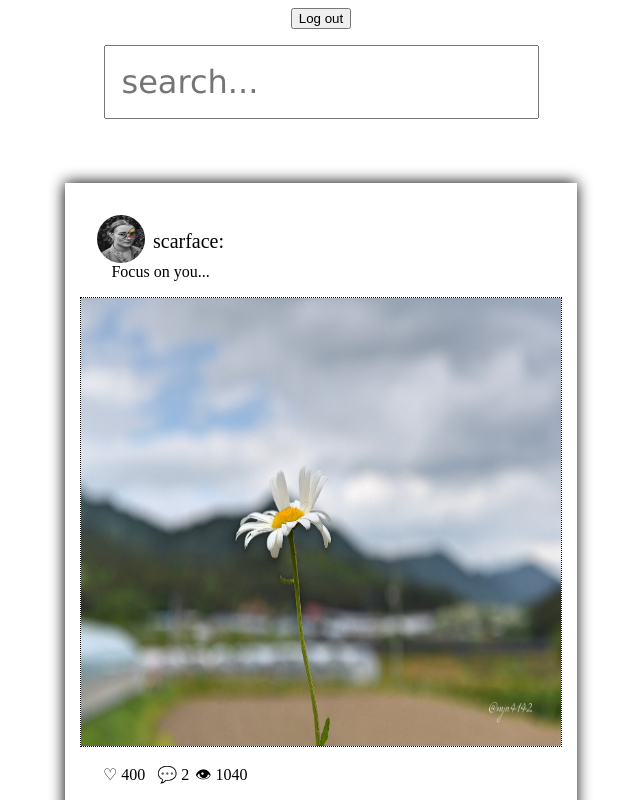
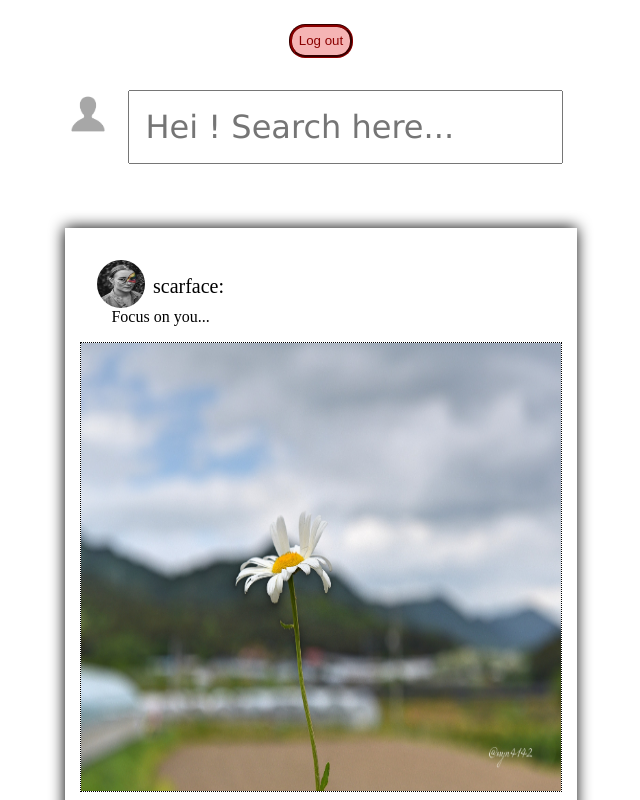
Before and after one commit to CatalinaSorina/Insta-with-React, a React (Create React App) app: page / in a window 1280 px wide. Both pictures are taken after a click on the button "log in". Shown: the top 800 px of the page, without its empty margins (319-959 px from the left). Built offline with nearby package versions, Linux system fonts and the light colour scheme.

Commit message:
lil more style

```diff
--- a/src/components/Insta/Insta.css
+++ b/src/components/Insta/Insta.css
@@ -16,3 +16,17 @@
 .Insta-link {
 	color: #61dafb;
 }
+
+.logout {
+	padding: 0.4rem;
+    border-radius: 1rem;
+    border:0.2rem groove darkred;
+    background-color:rgba(235, 106, 106, 0.5);
+    color:darkred;
+    margin:1rem;
+    outline: none;
+}
+.logout:hover {
+	background-color: rgb(94, 17, 17);
+    color:rgb(255, 217, 49);
+}
--- a/src/components/Insta/Insta.js
+++ b/src/components/Insta/Insta.js
@@ -49,8 +49,8 @@ class Insta extends React.Component {
 	render() {
 		return (
 			<div className="Insta">
-				<button onClick={this.props.logout}>Log out</button>
-				<SearchBar search={this.search} />
+				<button className="logout" onClick={this.props.logout}>Log out</button>
+				<SearchBar search={this.search} user={this.props.username}/>
 				<PostContainer
 					posts={this.state.filterPosts}
 					giveLove={this.giveLove}
--- a/src/components/SearchBar/SearchBar.js
+++ b/src/components/SearchBar/SearchBar.js
@@ -3,9 +3,12 @@ import React from 'react';
 import './SearchBar.css';
 
 const SearchBar = (props) => {
+	let placehold="Hei "+props.user+"! Search here...";
+
 	return (
 		<div className="searchBar">
-			<input placeholder="search..." onChange={props.search} />
+			<img className="userPic" src="./pics/user.png" alt="user" />
+			<input placeholder={placehold} onChange={props.search} />
 		</div>
 	);
 };
```
Also changed, not shown: public/pics/user.png (added).
